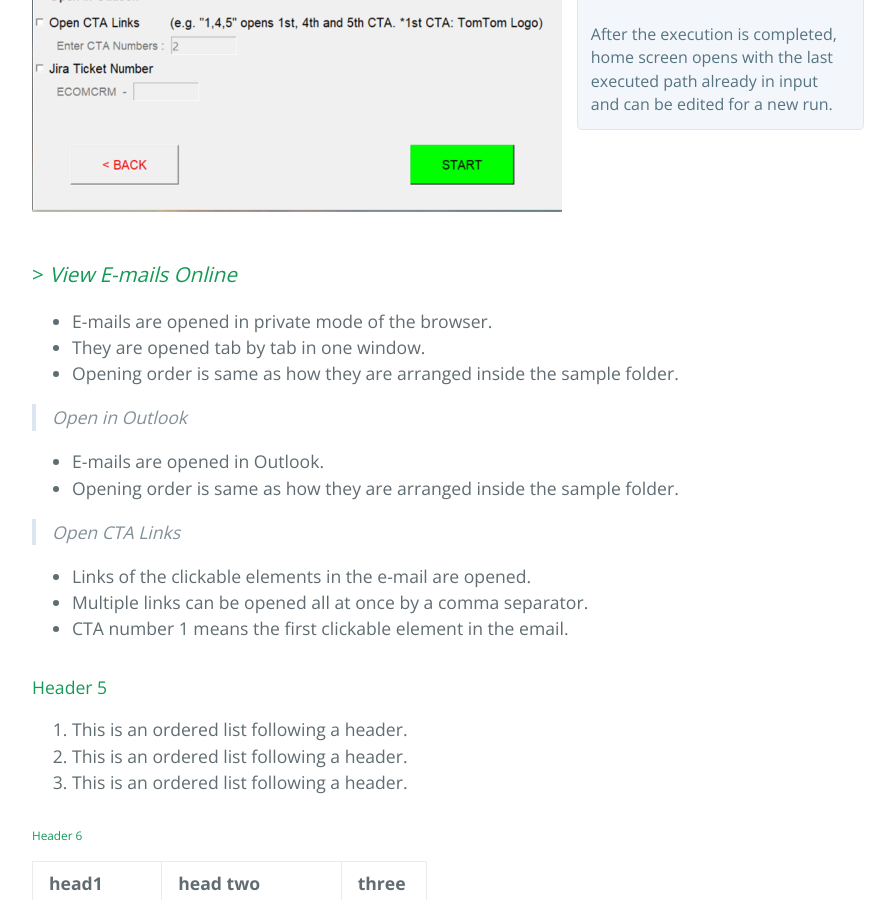
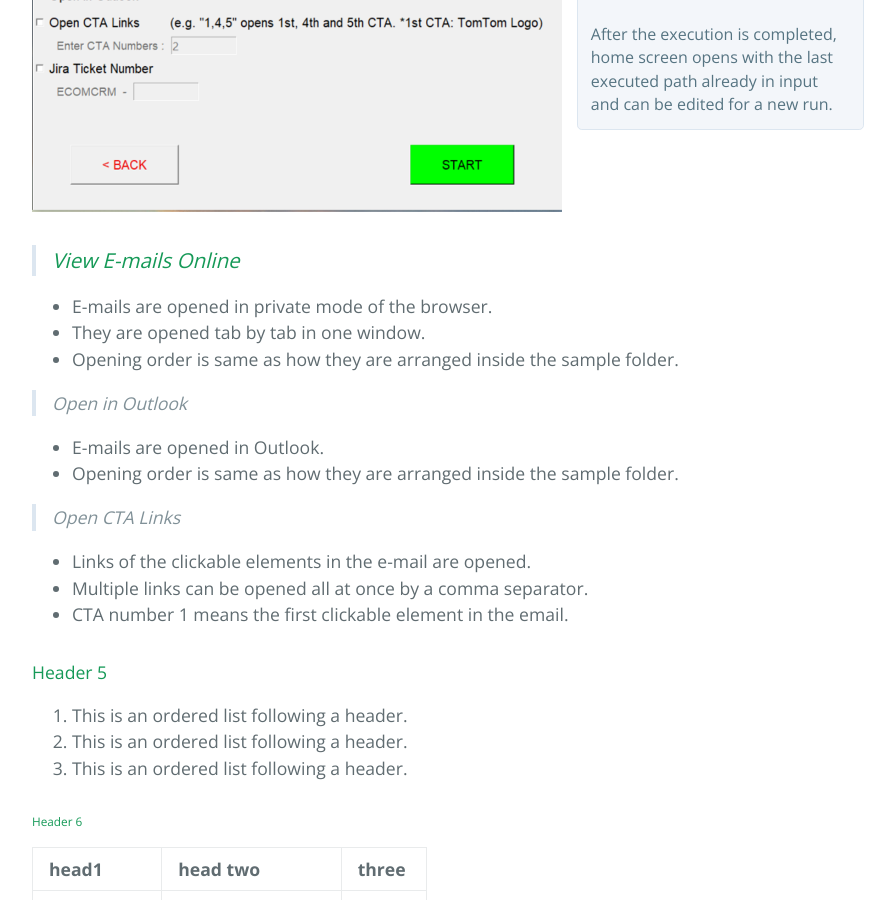
Before and after one commit to berkeozturk/QA-Assistant, a Jekyll site: the page built from index.md, in a window 1280 px wide and 900 px high, scrolled down 3098 px. Shown: the whole window, without its empty margins (192-1087 px from the left). Built offline with Jekyll 4.4.1, drawn with Linux system fonts in a browser that asks for light colours.

```diff
--- a/index.md
+++ b/index.md
@@ -69,7 +69,7 @@ _**The user interface shows the options you can choose with the tool in the imag
   <img src="/QA-Assistant/assets/images/qa_options.png" alt="qa_options" style="max-width: 530px; float: left; margin: 0 15px 15px 0;">
   <p style="color: #567482; background-color: #f3f6fa; border: solid 1px #dce6f0; padding: 0.8rem; overflow: auto; font-size: 16px; line-height: 1.45; border-radius: 0.3rem; margin:0">Options are shown as checkboxes so that they can be executed altogether in one go.<br><br><br>After the execution is completed, home screen opens with the last executed path already in input and can be edited for a new run.</p>
 </div>
-### > _View E-mails Online_
+> ### _View E-mails Online_
 >
 
 *   E-mails are opened in private mode of the browser.
```
